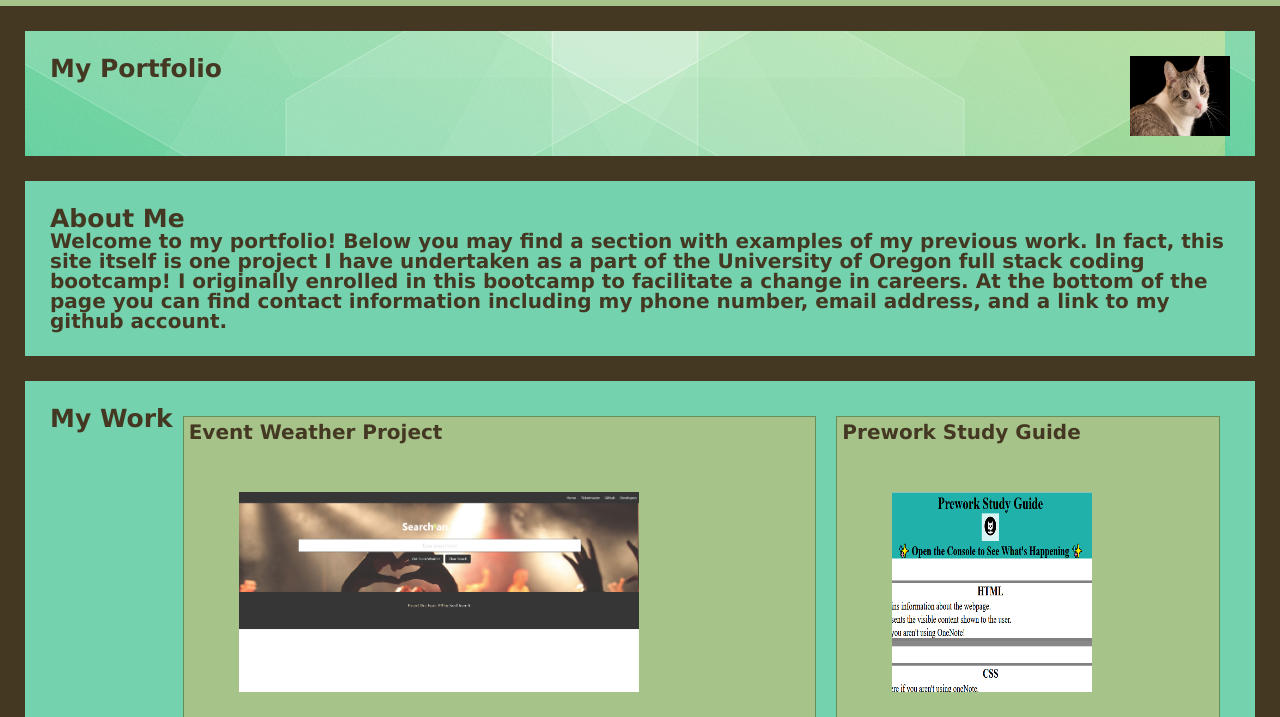
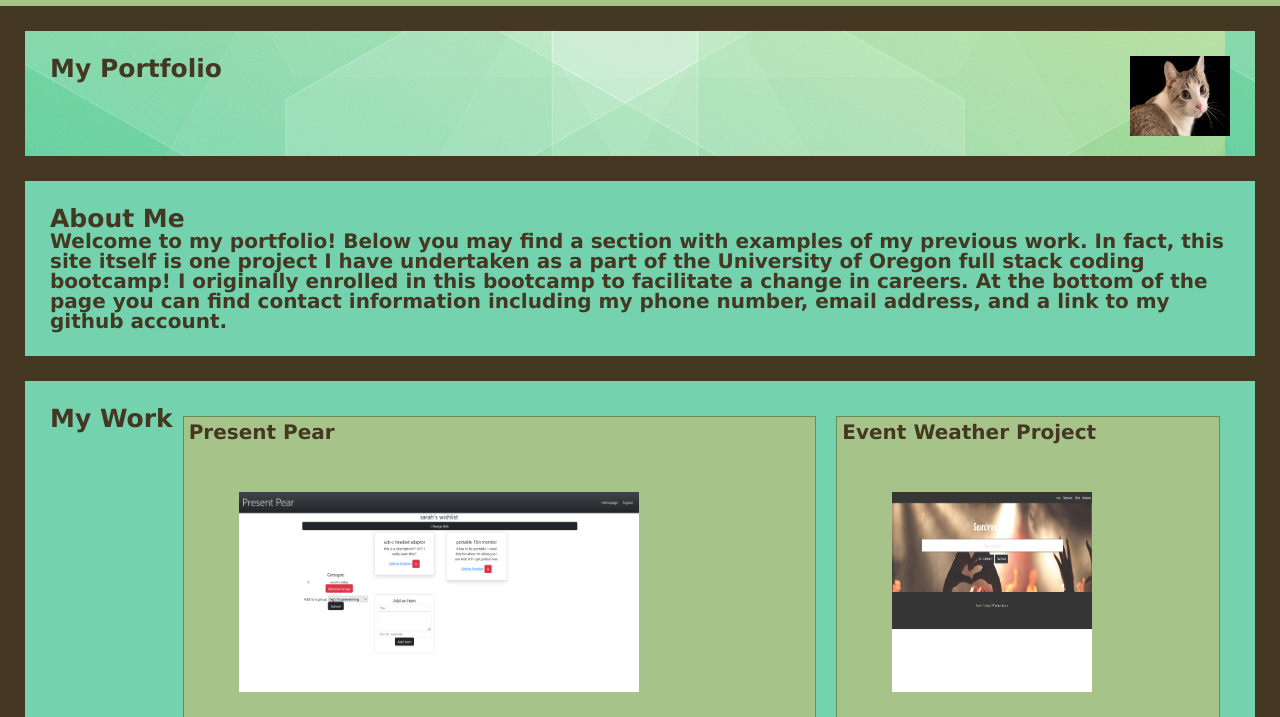
Before and after one commit to BaldurTheBuilder/UO-bootcamp-week-2-challenge-Professional-portfolio-Jack-Kok-Carlson-S-1254bhg1783, a plain HTML site: page index.html in a window 1280 px wide. Shown: the part 84-801 px from the top of the page. Drawn offline with Linux system fonts and the light colour scheme.

Commit message:
added present pear project

```diff
--- a/index.html
+++ b/index.html
@@ -47,10 +47,14 @@
     <section id="My-Work" class="workSection">
         <h2>My Work</h2>
         <div class="primaryCard">
+            <h3>Present Pear</h3>
+            <a href="https://github.com/BaldurTheBuilder/2nd-project-team-4"><img src="./assets/images/present pear.png" alt="Present Pear Application"></a>
+        </div>
+
+        <div class="secondaryCards">
             <h3>Event Weather Project</h3>
             <a href="https://github.com/BaldurTheBuilder/01-project-dosequis-api"><img src="./assets/images/project 1 picture.png" alt="Event Weather Web Application"></a>
         </div>
-
         <div class="secondaryCards">
             <h3>Prework Study Guide</h3>
             <a href="https://github.com/BaldurTheBuilder/prework-study-guide"><img src="./assets/images/preworkStudyGuide.png" alt="prework study guide"></a>
```
Also changed, not shown: assets/images/present pear.png (added).
